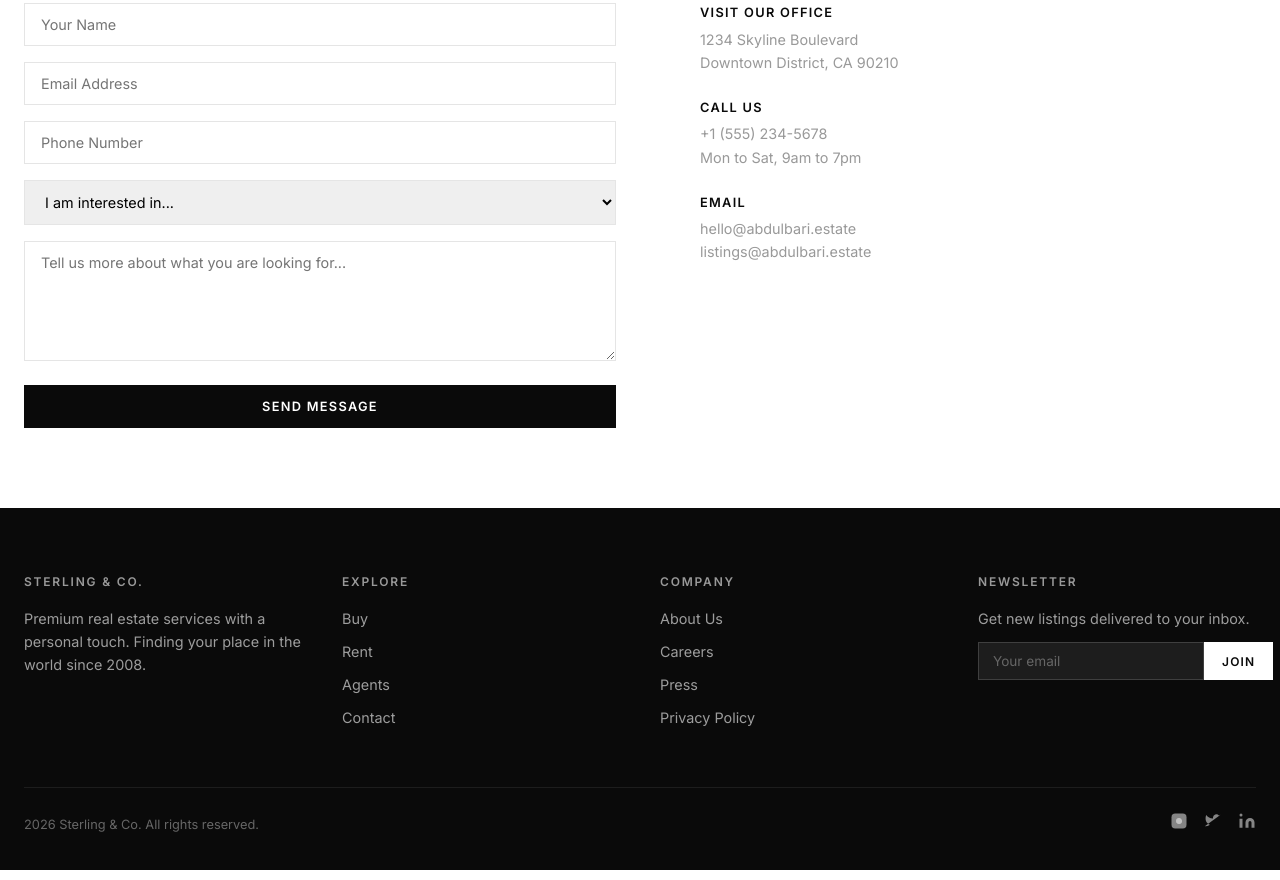
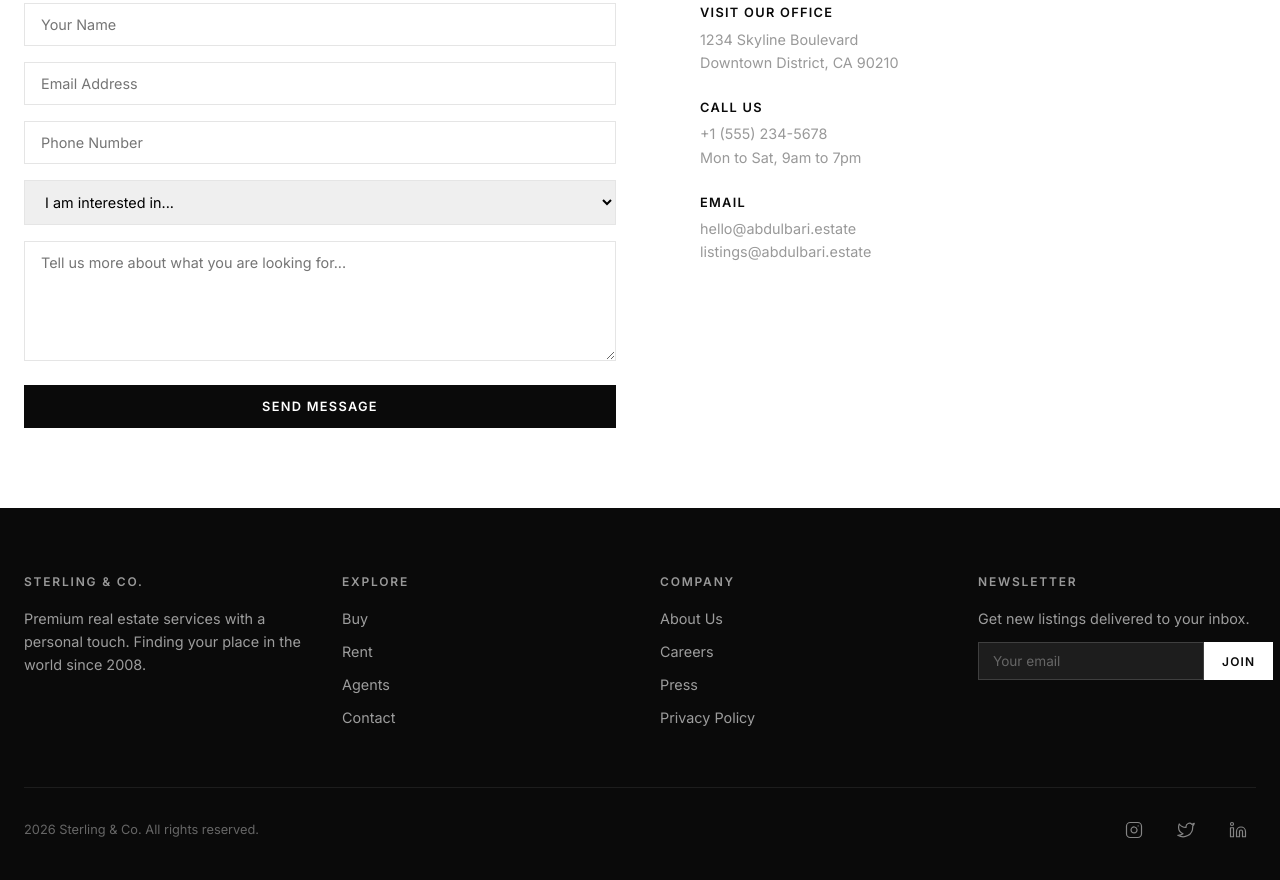
Before and after one commit to kabeerkhan1591-ctrl/REAL-ESTATE-, a plain HTML site: page index.html in a window 1280 px wide. Shown: the part 3762-4642 px from the top of the page. Drawn offline with Linux system fonts and the light colour scheme.

Commit message:
Update index.html

```diff
--- a/index.html
+++ b/index.html
@@ -243,9 +243,9 @@ input,select,textarea{font-family:inherit;font-size:1rem}
 .footer-bottom{max-width:1400px;margin:0 auto;padding-top:24px;border-top:1px solid rgba(255,255,255,0.08);display:flex;justify-content:space-between;align-items:center;flex-wrap:wrap;gap:16px}
 .footer-bottom p{font-size:0.8rem;color:var(--gray-600)}
 .footer-social{display:flex;gap:16px}
-.footer-social a{color:rgba(255,255,255,0.5);transition:var(--transition)}
+.footer-social a{display:flex;align-items:center;justify-content:center;width:36px;height:36px;color:rgba(255,255,255,0.5);transition:var(--transition)}
 .footer-social a:hover{color:var(--paper)}
-.footer-social svg{width:18px;height:18px;fill:currentColor}
+.footer-social svg{width:18px;height:18px;fill:none;stroke:currentColor;stroke-width:1.6;stroke-linecap:round;stroke-linejoin:round}
 
 .hidden{display:none !important}.text-center{text-align:center}
 :focus-visible{outline:2px solid var(--ink);outline-offset:2px}
@@ -258,7 +258,7 @@ input,select,textarea{font-family:inherit;font-size:1rem}
 .dash-table-wrap{width:100%;overflow-x:auto;-webkit-overflow-scrolling:touch}
 
 /* ===================== MOBILE RESPONSIVE FIXES ===================== */
-@media(max-width:767px){
+@media(max-width:900px){
   .header-inner{padding:0 16px;height:64px}
   .brand{font-size:1rem}
   .brand-icon{width:24px;height:24px}
@@ -336,13 +336,15 @@ input,select,textarea{font-family:inherit;font-size:1rem}
 
   .footer-inner{grid-template-columns:1fr 1fr;gap:28px}
   .footer-bottom{flex-direction:column;align-items:flex-start}
+  .footer-social{gap:4px}
+  .footer-social a{width:40px;height:40px}
 
   .fav-panel{max-width:none}
   .toast-container{left:16px;right:16px;bottom:16px}
   .toast{max-width:none}
 }
 
-@media(max-width:400px){
+@media(max-width:420px){
   .hero-stats{grid-template-columns:repeat(2,1fr);max-width:260px}
   .hero-stat-number{font-size:1.6rem}
   .footer-inner{grid-template-columns:1fr}
@@ -588,11 +590,7 @@ input,select,textarea{font-family:inherit;font-size:1rem}
     <p>2026 Sterling & Co. All rights reserved.</p>
     <div class="footer-social">
       <a href="#" aria-label="Instagram"><svg viewBox="0 0 24 24"><rect x="2" y="2" width="20" height="20" rx="5" ry="5"/><path d="M16 11.37A4 4 0 1 1 12.63 8 4 4 0 0 1 16 11.37z"/><line x1="17.5" y1="6.5" x2="17.51" y2="6.5"/></svg></a>
-      <a href="#" aria-label="Twitter"><svg viewBox="0 0 24 24"><path d="M23 3a10.9 10.9 0 0 1-3.14 1.53 4.48 4.48 0 0 0-7.86 3v1A10.66 10.66 0 0 1 3 4s-4 9 5 13a11.64 11.64 0 0 1-7 2c9 5 林20 0 20-11.5a4.5 4.5 0 0 0-.08-.83A7.72
-7.72 0 0
-0
-23
-3z"/></svg></a>
+      <a href="#" aria-label="Twitter"><svg viewBox="0 0 24 24"><path d="M23 3a10.9 10.9 0 0 1-3.14 1.53 4.48 4.48 0 0 0-7.86 3v1A10.66 10.66 0 0 1 3 4s-4 9 5 13a11.64 11.64 0 0 1-7 2c9 5 20 0 20-11.5a4.5 4.5 0 0 0-.08-.83A7.72 7.72 0 0 0 23 3z"/></svg></a>
       <a href="#" aria-label="LinkedIn"><svg viewBox="0
 0
 24
```
